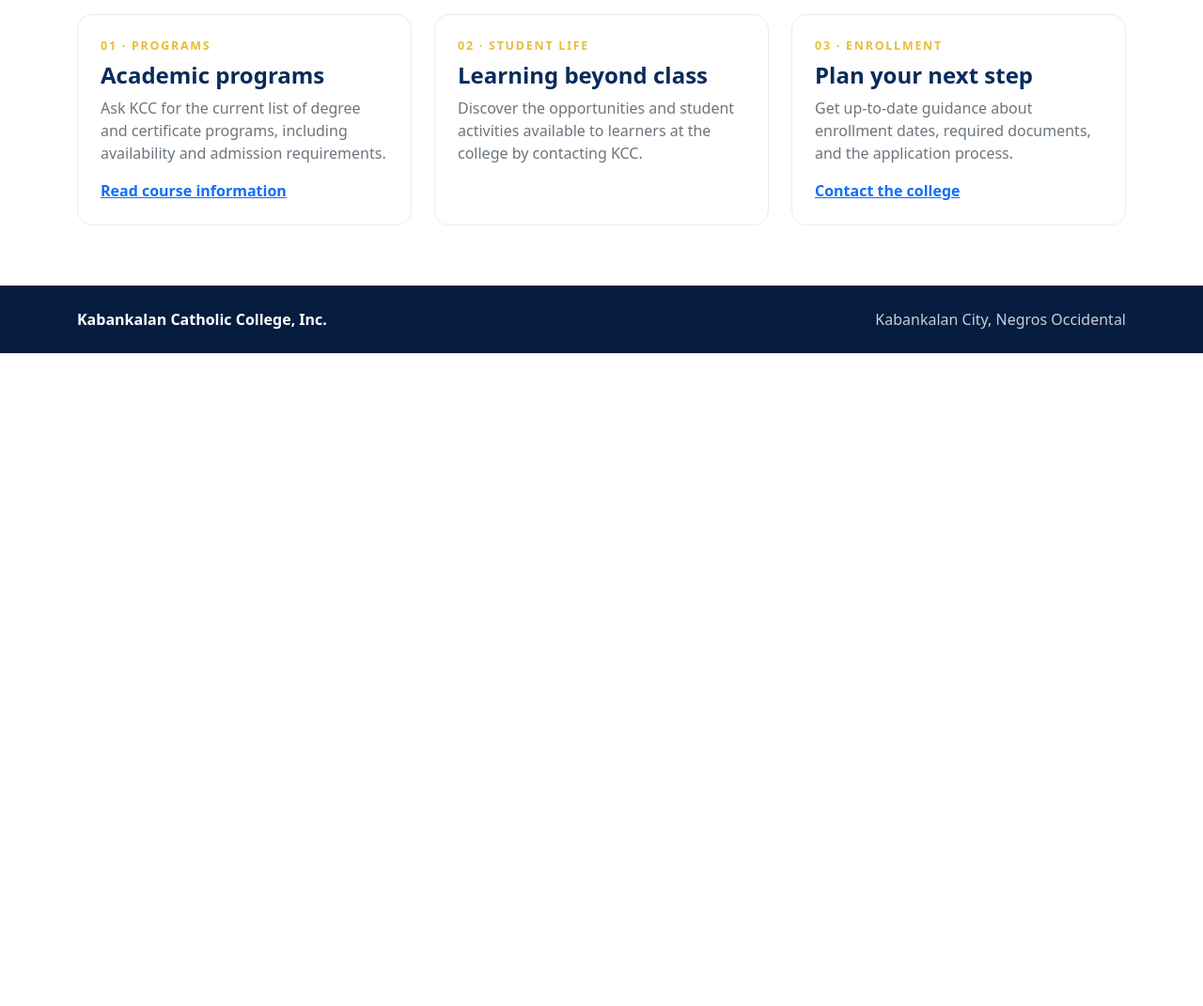
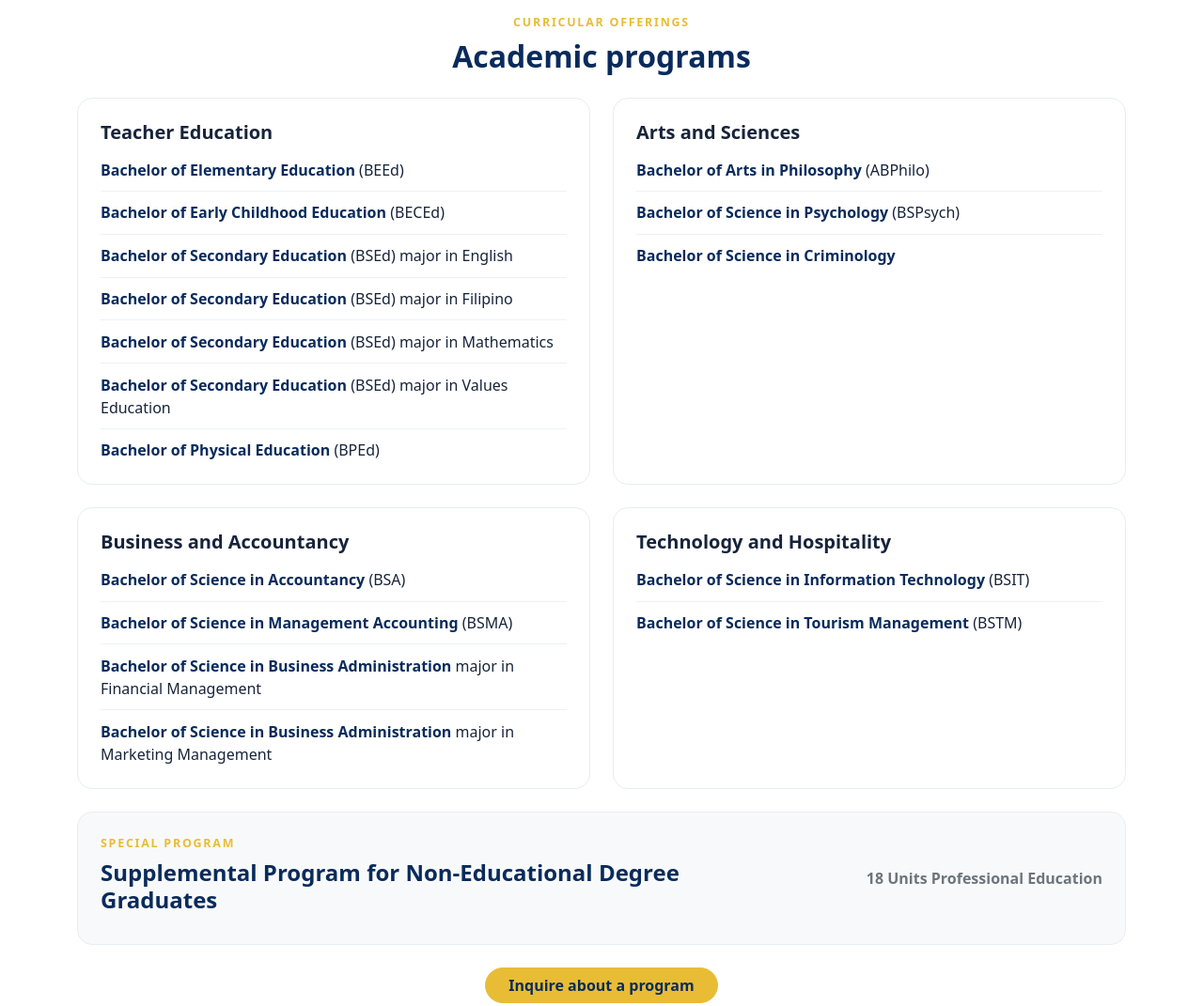
Before and after one commit to jomeretabag/ETABAG-project-2, a plain HTML site: page courses.html in a window 1280 px wide. Shown: the part 520-1591 px from the top of the page at 94% size. Before the commit the page ends 896 px from the top, so only its background shows below. Drawn offline with nearby package versions, Linux system fonts and the light colour scheme.

Commit message:
Added courses

```diff
--- a/courses.html
+++ b/courses.html
@@ -19,6 +19,11 @@
     .btn-kcc { background: var(--gold); border-color: var(--gold); color: var(--navy); font-weight: 700; }
     .content-card { border: 1px solid #e8edf4; border-radius: 1rem; height: 100%; padding: 1.5rem; }
     .section-title { color: var(--navy); font-weight: 800; }
+    .course-list { list-style: none; padding: 0; margin: 0; }
+    .course-list li { padding: .65rem 0; border-bottom: 1px solid #edf1f6; }
+    .course-list li:first-child { padding-top: 0; }
+    .course-list li:last-child { border-bottom: 0; padding-bottom: 0; }
+    .course-list strong { color: var(--navy); }
     footer { background: #061d40; color: rgba(255,255,255,.78); }
   </style>
 </head>
@@ -46,22 +51,60 @@
       <p class="lead mb-0 col-lg-8">Find the right path for your goals. Contact the college for the current program offerings and enrollment requirements.</p>
     </div></header>
     <section class="py-5"><div class="container py-3">
+      <div class="text-center mb-4">
+        <div class="eyebrow mb-2">Curricular Offerings</div>
+        <h2 class="section-title">Academic programs</h2>
+      </div>
       <div class="row g-4">
-        <div class="col-md-6 col-lg-4"><article class="content-card">
-          <div class="eyebrow mb-2">01 · Programs</div><h2 class="section-title h4">Academic programs</h2>
-          <p class="text-secondary">Ask KCC for the current list of degree and certificate programs, including availability and admission requirements.</p>
-          <a class="link-primary fw-semibold" href="course-details.html">Read course information</a>
+        <div class="col-lg-6"><article class="content-card">
+          <h3 class="h5 fw-bold mb-3">Teacher Education</h3>
+          <ul class="course-list">
+            <li><strong>Bachelor of Elementary Education</strong> (BEEd)</li>
+            <li><strong>Bachelor of Early Childhood Education</strong> (BECEd)</li>
+            <li><strong>Bachelor of Secondary Education</strong> (BSEd) major in English</li>
+            <li><strong>Bachelor of Secondary Education</strong> (BSEd) major in Filipino</li>
+            <li><strong>Bachelor of Secondary Education</strong> (BSEd) major in Mathematics</li>
+            <li><strong>Bachelor of Secondary Education</strong> (BSEd) major in Values Education</li>
+            <li><strong>Bachelor of Physical Education</strong> (BPEd)</li>
+          </ul>
         </article></div>
-        <div class="col-md-6 col-lg-4"><article class="content-card">
-          <div class="eyebrow mb-2">02 · Student life</div><h2 class="section-title h4">Learning beyond class</h2>
-          <p class="text-secondary mb-0">Discover the opportunities and student activities available to learners at the college by contacting KCC.</p>
+        <div class="col-lg-6"><article class="content-card">
+          <h3 class="h5 fw-bold mb-3">Arts and Sciences</h3>
+          <ul class="course-list">
+            <li><strong>Bachelor of Arts in Philosophy</strong> (ABPhilo)</li>
+            <li><strong>Bachelor of Science in Psychology</strong> (BSPsych)</li>
+            <li><strong>Bachelor of Science in Criminology</strong></li>
+          </ul>
         </article></div>
-        <div class="col-md-6 col-lg-4"><article class="content-card">
-          <div class="eyebrow mb-2">03 · Enrollment</div><h2 class="section-title h4">Plan your next step</h2>
-          <p class="text-secondary">Get up-to-date guidance about enrollment dates, required documents, and the application process.</p>
-          <a class="link-primary fw-semibold" href="contact.html">Contact the college</a>
+        <div class="col-lg-6"><article class="content-card">
+          <h3 class="h5 fw-bold mb-3">Business and Accountancy</h3>
+          <ul class="course-list">
+            <li><strong>Bachelor of Science in Accountancy</strong> (BSA)</li>
+            <li><strong>Bachelor of Science in Management Accounting</strong> (BSMA)</li>
+            <li><strong>Bachelor of Science in Business Administration</strong> major in Financial Management</li>
+            <li><strong>Bachelor of Science in Business Administration</strong> major in Marketing Management</li>
+          </ul>
+        </article></div>
+        <div class="col-lg-6"><article class="content-card">
+          <h3 class="h5 fw-bold mb-3">Technology and Hospitality</h3>
+          <ul class="course-list">
+            <li><strong>Bachelor of Science in Information Technology</strong> (BSIT)</li>
+            <li><strong>Bachelor of Science in Tourism Management</strong> (BSTM)</li>
+          </ul>
+        </article></div>
+        <div class="col-12"><article class="content-card bg-light">
+          <div class="row align-items-center">
+            <div class="col-lg-8">
+              <div class="eyebrow mb-2">Special program</div>
+              <h3 class="h4 section-title">Supplemental Program for Non-Educational Degree Graduates</h3>
+            </div>
+            <div class="col-lg-4 text-lg-end">
+              <p class="mb-0 fw-bold text-secondary">18 Units Professional Education</p>
+            </div>
+          </div>
         </article></div>
       </div>
+      <div class="text-center mt-4"><a class="btn btn-kcc rounded-pill px-4" href="contact.html">Inquire about a program</a></div>
     </div></section>
   </main>
   <footer class="py-4"><div class="container d-flex flex-column flex-sm-row justify-content-between gap-2"><span class="fw-semibold text-white">Kabankalan Catholic College, Inc.</span><span>Kabankalan City, Negros Occidental</span></div></footer>
```
